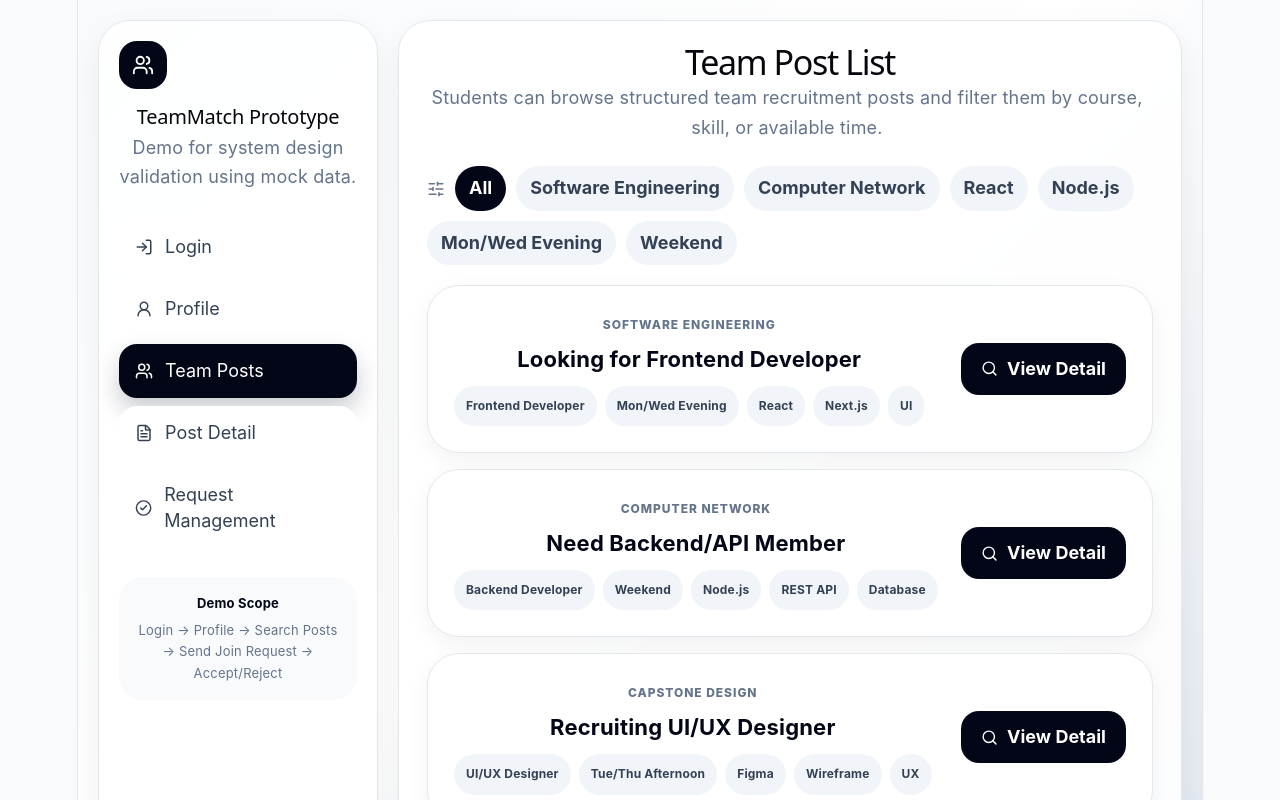
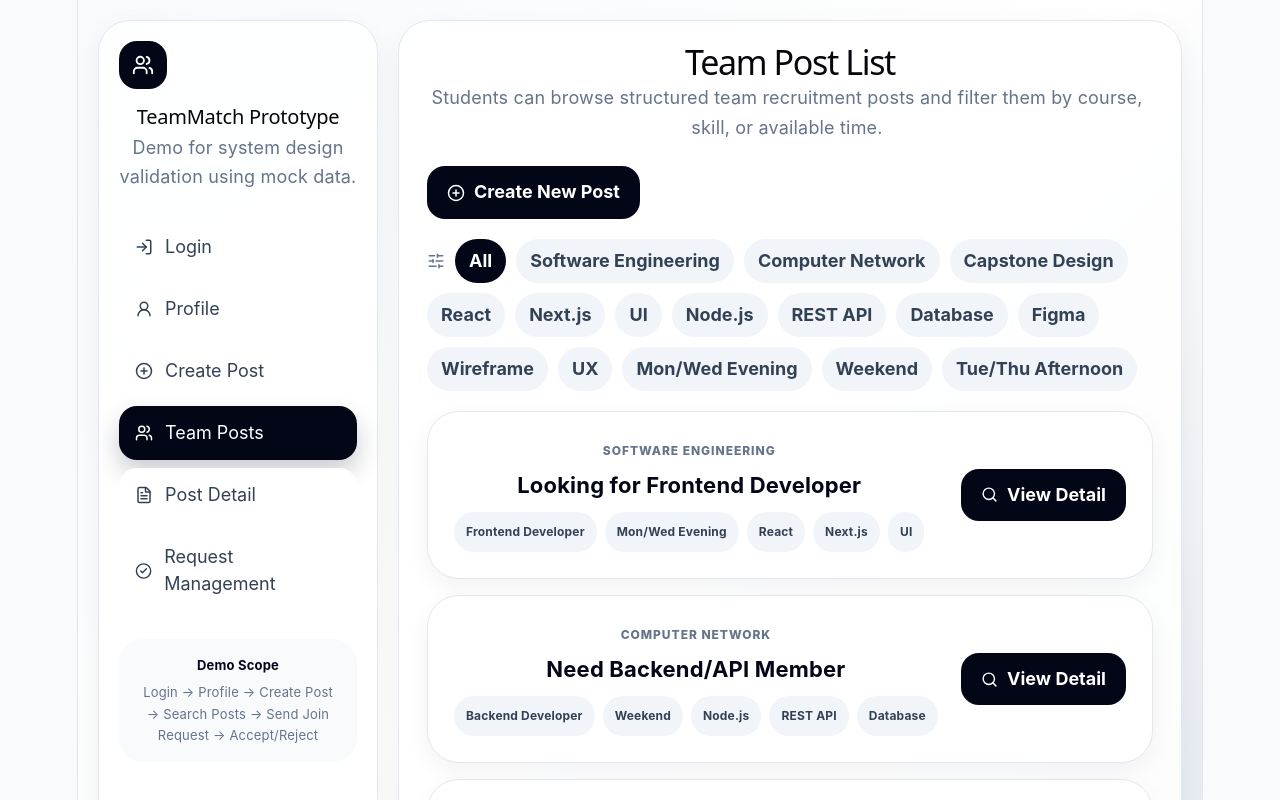
Before and after one commit to hohuunhatminh/team-match-prototype, a React (Vite) app: page / in a window 1280 px wide. Both pictures are taken after a click on the button "Team Posts". Shown: the top 800 px of the page. Built offline with nearby package versions, Linux system fonts and the light colour scheme.

Commit message:
feat: add team post creation flow

```diff
--- a/src/App.jsx
+++ b/src/App.jsx
@@ -11,10 +11,11 @@ import {
   LogIn,
   FileText,
   SlidersHorizontal,
+  PlusCircle,
 } from "lucide-react";
 import "./App.css";
 
-const mockPosts = [
+const initialPosts = [
   {
     id: 1,
     course: "Software Engineering",
@@ -63,6 +64,17 @@ const initialProfile = {
     "I want to join a team where I can contribute to frontend implementation and UI flow design.",
 };
 
+const emptyPostForm = {
+  course: "Software Engineering",
+  title: "Looking for Project Member",
+  role: "Frontend Developer",
+  skills: "React, UI, Communication",
+  time: "Mon/Wed Evening",
+  recruitCount: 1,
+  description:
+    "We are looking for a teammate who can join our course project and contribute to the main implementation flow.",
+};
+
 function Pill({ children }) {
   return <span className="pill">{children}</span>;
 }
@@ -102,26 +114,67 @@ function Card({ children }) {
 export default function App() {
   const [screen, setScreen] = useState("login");
   const [profile, setProfile] = useState(initialProfile);
-  const [selectedPost, setSelectedPost] = useState(mockPosts[0]);
+  const [posts, setPosts] = useState(initialPosts);
+  const [postForm, setPostForm] = useState(emptyPostForm);
+  const [selectedPost, setSelectedPost] = useState(initialPosts[0]);
   const [filter, setFilter] = useState("All");
   const [requestStatus, setRequestStatus] = useState("Not Sent");
   const [toast, setToast] = useState("");
 
+  const filterOptions = useMemo(() => {
+    const courses = posts.map((post) => post.course);
+    const skills = posts.flatMap((post) => post.skills);
+    const times = posts.map((post) => post.time);
+    return ["All", ...new Set([...courses, ...skills, ...times])];
+  }, [posts]);
+
   const filteredPosts = useMemo(() => {
-    if (filter === "All") return mockPosts;
-    return mockPosts.filter(
+    if (filter === "All") return posts;
+    return posts.filter(
       (post) => post.course === filter || post.skills.includes(filter) || post.time === filter
     );
-  }, [filter]);
+  }, [filter, posts]);
 
   const showToast = (message) => {
     setToast(message);
     setTimeout(() => setToast(""), 1800);
   };
 
+  const handleCreatePost = () => {
+    const parsedSkills = postForm.skills
+      .split(",")
+      .map((skill) => skill.trim())
+      .filter(Boolean);
+
+    if (!postForm.title.trim() || !postForm.course.trim() || parsedSkills.length === 0) {
+      showToast("Please fill in required post information");
+      return;
+    }
+
+    const newPost = {
+      id: Date.now(),
+      course: postForm.course.trim(),
+      title: postForm.title.trim(),
+      role: postForm.role.trim() || "Team Member",
+      skills: parsedSkills,
+      time: postForm.time.trim() || "Flexible",
+      recruitCount: Number(postForm.recruitCount) || 1,
+      author: profile.name,
+      description: postForm.description.trim(),
+    };
+
+    setPosts([newPost, ...posts]);
+    setSelectedPost(newPost);
+    setFilter("All");
+    setRequestStatus("Not Sent");
+    setScreen("detail");
+    showToast("Team post created");
+  };
+
   const screens = [
     { id: "login", label: "Login", icon: LogIn },
     { id: "profile", label: "Profile", icon: UserRound },
+    { id: "create", label: "Create Post", icon: PlusCircle },
     { id: "posts", label: "Team Posts", icon: Users },
     { id: "detail", label: "Post Detail", icon: FileText },
     { id: "requests", label: "Request Management", icon: CheckCircle2 },
@@ -153,7 +206,7 @@ export default function App() {
 
           <div className="scope-box">
             <p className="scope-title">Demo Scope</p>
-            <p>Login → Profile → Search Posts → Send Join Request → Accept/Reject</p>
+            <p>Login → Profile → Create Post → Search Posts → Send Join Request → Accept/Reject</p>
           </div>
         </aside>
 
@@ -193,7 +246,7 @@ export default function App() {
                   <h3>Prototype Purpose</h3>
                   <p>
                     This prototype does not implement the full system. It validates the core flow defined in the
-                    system design: profile creation, team post browsing, join request sending, and request handling.
+                    system design: profile creation, team post creation, post browsing, join request sending, and request handling.
                   </p>
                 </div>
               </div>
@@ -236,7 +289,55 @@ export default function App() {
 
                 <div className="button-row">
                   <Button onClick={() => showToast("Profile saved")}>Save Profile</Button>
+                  <Button variant="outline" onClick={() => setScreen("create")}>Create Team Post</Button>
                   <Button variant="outline" onClick={() => setScreen("posts")}>Go to Team Posts</Button>
+                </div>
+              </Card>
+            </motion.div>
+          )}
+
+          {screen === "create" && (
+            <motion.div initial={{ opacity: 0 }} animate={{ opacity: 1 }}>
+              <Header
+                title="Create Team Post"
+                subtitle="Post authors enter structured recruitment conditions so applicants can compare teams clearly."
+              />
+
+              <Card>
+                <div className="form-grid">
+                  {[
+                    ["Course", "course"],
+                    ["Post Title", "title"],
+                    ["Required Role", "role"],
+                    ["Required Skills", "skills"],
+                    ["Available Time", "time"],
+                    ["Recruit Count", "recruitCount"],
+                  ].map(([label, key]) => (
+                    <div key={key} className="field">
+                      <label>{label}</label>
+                      <input
+                        type={key === "recruitCount" ? "number" : "text"}
+                        min={key === "recruitCount" ? "1" : undefined}
+                        value={postForm[key]}
+                        onChange={(e) => setPostForm({ ...postForm, [key]: e.target.value })}
+                      />
+                    </div>
+                  ))}
+
+                  <div className="field full-grid">
+                    <label>Description</label>
+                    <textarea
+                      value={postForm.description}
+                      onChange={(e) => setPostForm({ ...postForm, description: e.target.value })}
+                    />
+                  </div>
+                </div>
+
+                <div className="button-row">
+                  <Button onClick={handleCreatePost}>
+                    <PlusCircle size={18} /> Create Post
+                  </Button>
+                  <Button variant="outline" onClick={() => setScreen("posts")}>Back to Team Posts</Button>
                 </div>
               </Card>
             </motion.div>
@@ -249,15 +350,19 @@ export default function App() {
                 subtitle="Students can browse structured team recruitment posts and filter them by course, skill, or available time."
               />
 
+              <div className="button-row" style={{ marginBottom: 20 }}>
+                <Button onClick={() => setScreen("create")}>
+                  <PlusCircle size={18} /> Create New Post
+                </Button>
+              </div>
+
               <div className="filter-row">
                 <SlidersHorizontal size={18} />
-                {["All", "Software Engineering", "Computer Network", "React", "Node.js", "Mon/Wed Evening", "Weekend"].map(
-                  (item) => (
-                    <button key={item} onClick={() => setFilter(item)} className={`filter-chip ${filter === item ? "active" : ""}`}>
-                      {item}
-                    </button>
-                  )
-                )}
+                {filterOptions.map((item) => (
+                  <button key={item} onClick={() => setFilter(item)} className={`filter-chip ${filter === item ? "active" : ""}`}>
+                    {item}
+                  </button>
+                ))}
               </div>
 
               <div className="post-list">
@@ -279,6 +384,7 @@ export default function App() {
                       <Button
                         onClick={() => {
                           setSelectedPost(post);
+                          setRequestStatus("Not Sent");
                           setScreen("detail");
                         }}
                       >
@@ -333,6 +439,7 @@ export default function App() {
                   >
                     <Send size={18} /> Send Join Request
                   </Button>
+                  <Button variant="outline" onClick={() => setScreen("posts")}>Back to Team Posts</Button>
                   <Button variant="outline" onClick={() => setScreen("requests")}>Open Request Management</Button>
                 </div>
 
```
